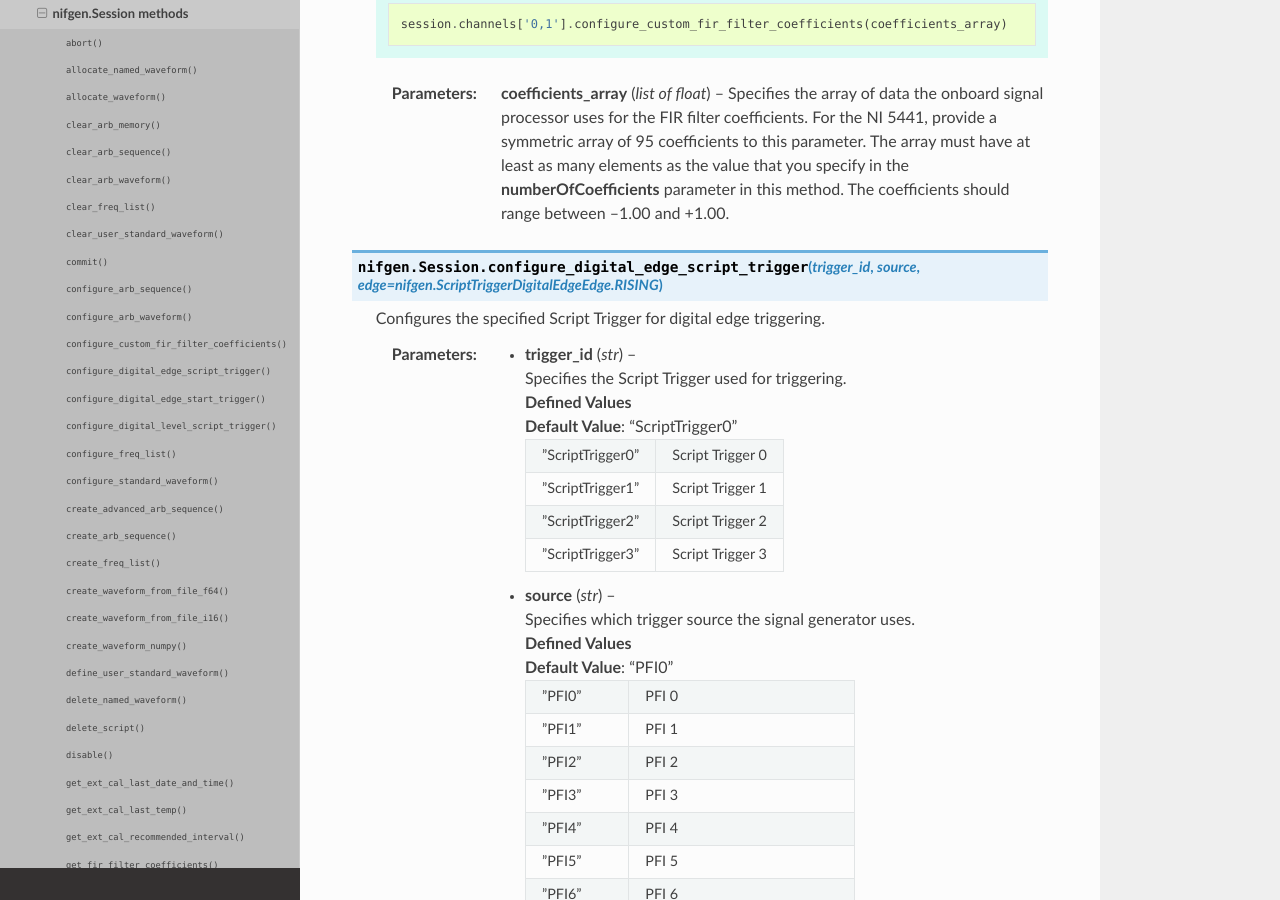
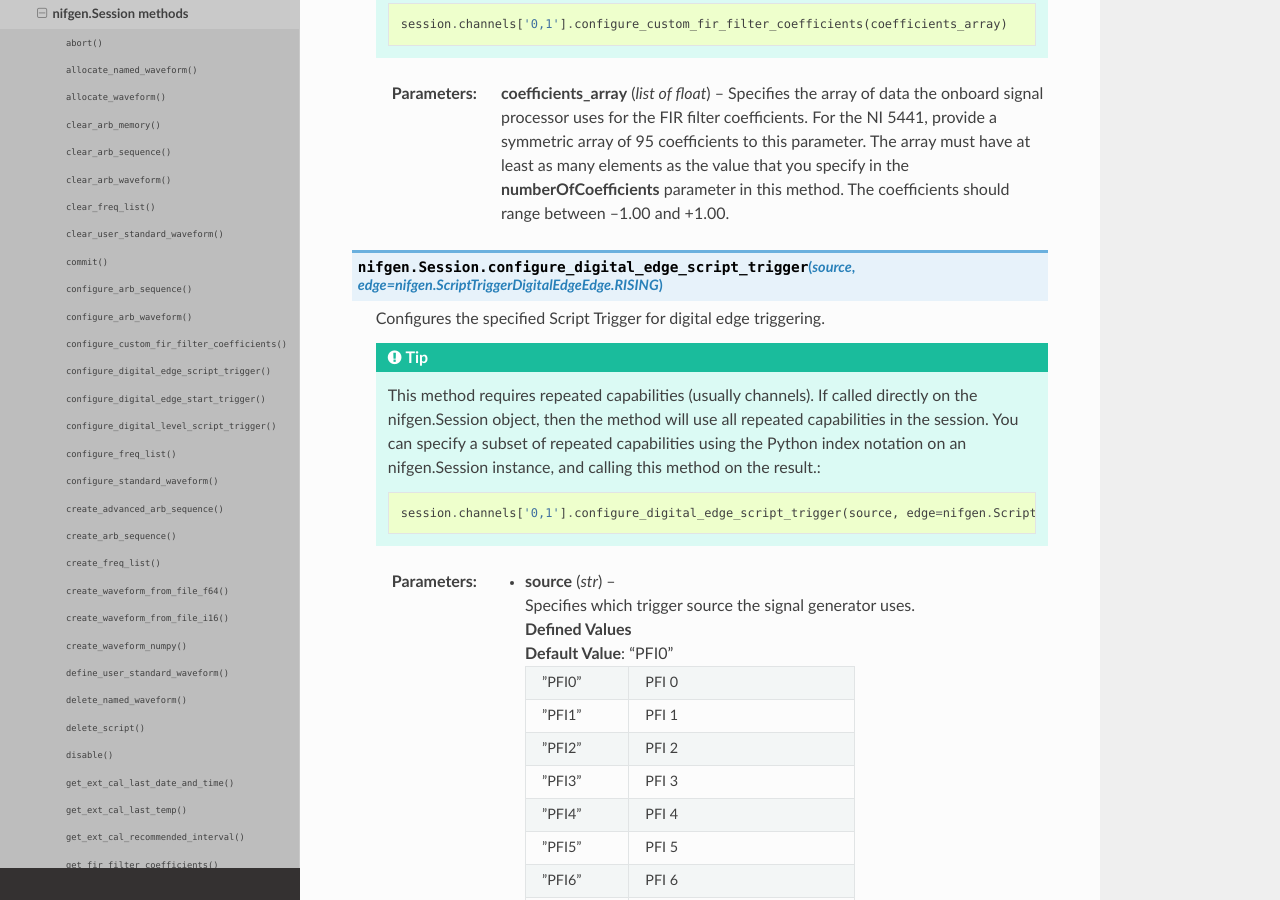
Before and after one commit to ni/nimi-python, a Sphinx documentation site: the page built from docs/nifgen/functions.rst, in a window 1280 px wide and 900 px high, scrolled down 7523 px. Built offline with Sphinx 7.4.7 and the Read the Docs theme 2.0.0, drawn with Linux system fonts in a browser that asks for light colours; some of the changed text lies outside the part shown.

Commit message:
Some functions that use script triggers were not properly being set as having a repeated capability (#838)
* Add 'is_repeated_capability' for parameters that aren't caught automatically by name

* Update changelog

* Update generated files

* Update tests

* Fix merge issue

* Don't mark SendSoftwareEdgeTrigger as having a repeated capability

* Update generated files

* Fix test

* Update changelog

* Fix typo

* Fix parameter

* Don't need to set is_repeated_capbility since function not in public API

```diff
--- a/docs/nifgen/functions.rst
+++ b/docs/nifgen/functions.rst
@@ -474,35 +474,23 @@
 
     :type coefficients_array: list of float
 
-.. py:method:: configure_digital_edge_script_trigger(trigger_id, source, edge=nifgen.ScriptTriggerDigitalEdgeEdge.RISING)
+.. py:method:: configure_digital_edge_script_trigger(source, edge=nifgen.ScriptTriggerDigitalEdgeEdge.RISING)
 
     Configures the specified Script Trigger for digital edge triggering.
 
 
 
 
-
-    :param trigger_id:
-
-
-        Specifies the Script Trigger used for triggering.
-
-        **Defined Values**
-
-        **Default Value**: "ScriptTrigger0"
-
-        +------------------+------------------+
-        | "ScriptTrigger0" | Script Trigger 0 |
-        +------------------+------------------+
-        | "ScriptTrigger1" | Script Trigger 1 |
-        +------------------+------------------+
-        | "ScriptTrigger2" | Script Trigger 2 |
-        +------------------+------------------+
-        | "ScriptTrigger3" | Script Trigger 3 |
-        +------------------+------------------+
-
-
-    :type trigger_id: str
+    .. tip:: This method requires repeated capabilities (usually channels). If called directly on the
+        nifgen.Session object, then the method will use all repeated capabilities in the session.
+        You can specify a subset of repeated capabilities using the Python index notation on an
+        nifgen.Session instance, and calling this method on the result.:
+
+        .. code:: python
+
+            session.channels['0,1'].configure_digital_edge_script_trigger(source, edge=nifgen.ScriptTriggerDigitalEdgeEdge.RISING)
+
+
     :param source:
 
 
@@ -645,35 +633,23 @@
 
     :type edge: :py:data:`nifgen.StartTriggerDigitalEdgeEdge`
 
-.. py:method:: configure_digital_level_script_trigger(trigger_id, source, trigger_when)
+.. py:method:: configure_digital_level_script_trigger(source, trigger_when)
 
     Configures the specified Script Trigger for digital level triggering.
 
 
 
 
-
-    :param trigger_id:
-
-
-        Specifies the Script Trigger used for triggering.
-
-        **Defined Values**
-
-        **Default Value**: "ScriptTrigger0"
-
-        +------------------+------------------+
-        | "ScriptTrigger0" | Script Trigger 0 |
-        +------------------+------------------+
-        | "ScriptTrigger1" | Script Trigger 1 |
-        +------------------+------------------+
-        | "ScriptTrigger2" | Script Trigger 2 |
-        +------------------+------------------+
-        | "ScriptTrigger3" | Script Trigger 3 |
-        +------------------+------------------+
-
-
-    :type trigger_id: str
+    .. tip:: This method requires repeated capabilities (usually channels). If called directly on the
+        nifgen.Session object, then the method will use all repeated capabilities in the session.
+        You can specify a subset of repeated capabilities using the Python index notation on an
+        nifgen.Session instance, and calling this method on the result.:
+
+        .. code:: python
+
+            session.channels['0,1'].configure_digital_level_script_trigger(source, trigger_when)
+
+
     :param source:
 
 
```
Also changed, not shown: CHANGELOG.md (+4 -1 lines), 3 other files.
